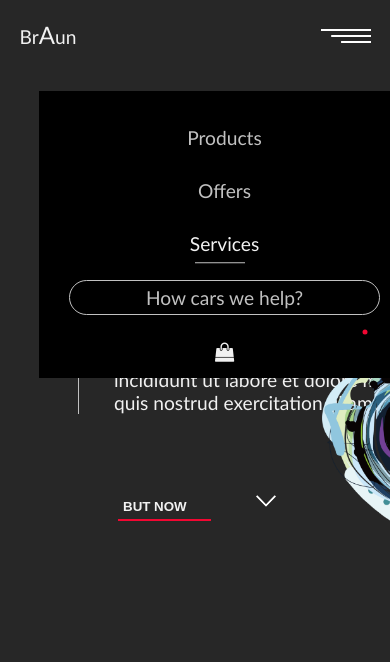
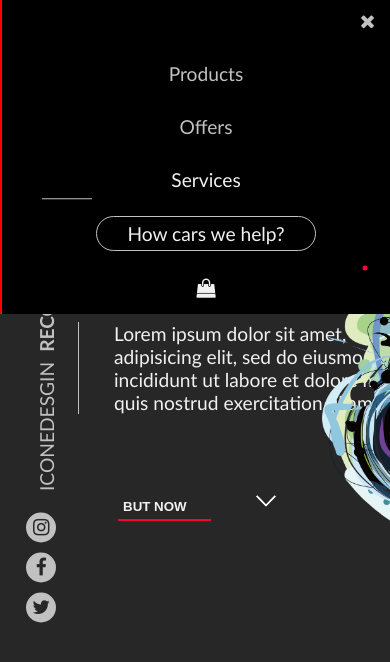
Before and after one commit to WelderMileu/port1, a website: page index.html in a window 390 px wide. Both pictures are taken after a click on the element 345 px from the left and 34 px from the top of the page. Shown: the top 662 px of the page. Drawn offline with Linux system fonts and the light colour scheme.

Commit message:
ajustando o menu responsivo

```diff
--- a/css/style.scss
+++ b/css/style.scss
@@ -16,7 +16,6 @@
 }
 
 body {
-	overflow: hidden;
 	font-family: 'calibri', sans-serif;
 	font-size: 1.2rem;
 	background-color: #272727;
@@ -118,14 +117,15 @@
 
 	.nav-response {
 		position: absolute;
-		margin-top: 400px;
+		margin-top: 220px;
 		left: 100%;
 		opacity: 0;
 		visibility: hidden;
 		background-color: black;
 		z-index: 2;
-		width: 90%;
-		transition: 1s ease-in-out;
+		width: 100%;
+		transition: .5s ease-in-out;
+		border-left:2px solid red;
 		.nav-navbar {
 			display: none;
 			padding: 10px;
@@ -136,8 +136,40 @@
 				justify-content: center;
 				align-items: center;
 
-				&:nth-child(4) a{
-					width: 50%;
+				&:nth-child(1) {
+					display: flex;
+					align-items: end;
+					justify-content: end;
+				}
+
+				&:nth-child(4) a {
+					border:none;
+				}
+
+				&:nth-child(5) a {
+					border:1px solid var(--gray);
+					padding: 5px 30px;
+					border-radius:50px;
+				}
+
+				&:nth-child(5):before{
+					display: none;
+				}
+
+				&:nth-child(6) a {
+					color:var(--light);
+				}
+
+				&:nth-child(6):before{
+					position: absolute;
+					content: "";
+					width: 5px;
+					height: 5px;
+					background-color: var(--red-clear);
+					border-radius:50px;
+					transform: translate(50%, 50%);
+					top:12px;
+					right:15px;
 				}
 			}
 		}
@@ -146,9 +178,15 @@
 
 // Classe do nosso toggle.
 .abrir {
-	left: 10% !important;
+	left: 0% !important;
 	opacity: 1 !important;
 	visibility: visible !important;
+}
+
+.close {
+	left: 100%;
+	opacity: 0;
+	visibility: hidden;
 }
 
 .container {
@@ -276,6 +314,12 @@
 		}
 	}
 
+	.container {
+		.social {
+			left:-35%;
+		}
+	}
+
 }
 
 @media (max-width:430px) {
--- a/index.html
+++ b/index.html
@@ -26,6 +26,9 @@
 			<!-- Menu Responsivo -->
 			<div class="nav-response">
 				<ul class="nav-navbar">
+					<li class="nav-item" id="close"><a href="#" class="nav-link">
+						<i class="fa fa-close"></i></a>
+					</li>
 					<li class="nav-item"><a href="#" class="nav-link">Products</a></li>
 					<li class="nav-item"><a href="#" class="nav-link">Offers</a></li>
 					<li class="nav-item"><a href="#" class="nav-link active">Services</a></li>
@@ -37,9 +40,11 @@
 		<div class="container">
 			<div class="info">
 				<h1>There's beaut in simplicity</h1>
-				<p>Lorem ipsum dolor sit amet, consectetur adipisicing elit, sed do eiusmod
-				tempor incididunt ut labore et dolore magna aliqua
-				quis nostrud exercitation ullamco laboris.</p>
+				<p>
+					Lorem ipsum dolor sit amet, consectetur adipisicing elit, sed do eiusmod
+					tempor incididunt ut labore et dolore magna aliqua
+					quis nostrud exercitation ullamco laboris.
+				</p>
 				<div class="select">
 					<select name="" id="">
 						<option value="">BUT NOW</option>
@@ -48,6 +53,10 @@
 					</select>
 					<img src="img/seta.png" alt="" width="20">
 				</div>
+			</div>
+			<div class="midia">
+				<img src="img/cam.png" alt="" width="300">
+				<p>SB47</p>
 			</div>
 			<div class="social">
 				<div class="social-desc">
@@ -62,10 +71,6 @@
 				<i class="fa fa-facebook"></i>
 				<i class="fa fa-twitter"></i>
 			</div>
-			<div class="midia">
-				<img src="img/cam.png" alt="" width="300">
-				<p>SB47</p>
-			</div>
 		</div>
 	</body>
 	<script src="js/main.js"></script>
--- a/js/main.js
+++ b/js/main.js
@@ -6,9 +6,11 @@
 	// menu responsivo
 
 	$('.bars').addEventListener('click', function() {
-		$('.nav-response').style.left = "10%";
-		$('.nav-response').style.opacity = "1";
-		$('.nav-response').style.visibility = "visible";
+		$('.nav-response').classList.toggle('abrir');
+	});
+
+	$('#close').addEventListener('click', function() {
+		$('.nav-response').addClass('close');
 	});
 
 })();
```
Also changed, not shown: css/style.css, 1 other file.
